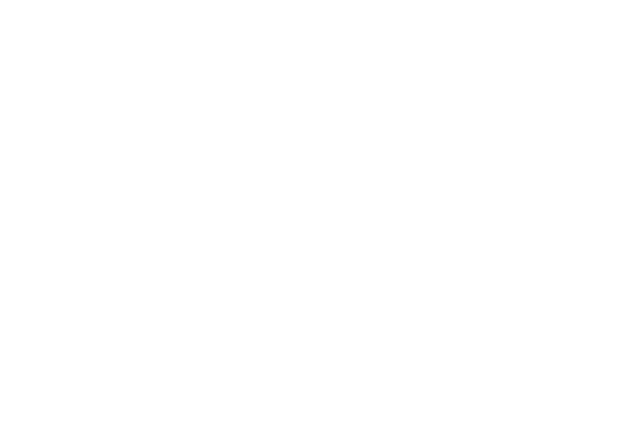
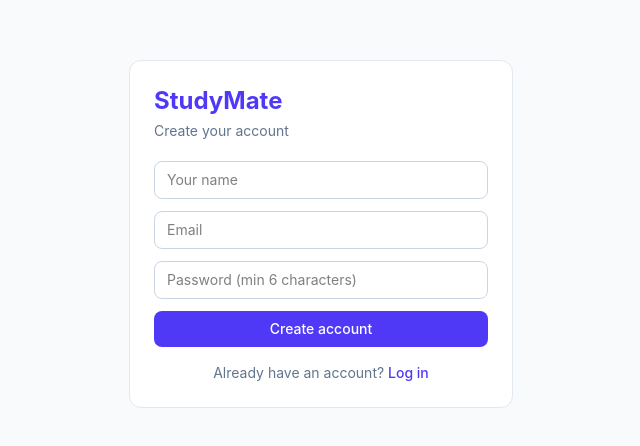
Before and after one commit to Shreyarg-77/studymate, a React (Vite) app in the folder client/: page /register in a window 1280 px wide. Before the commit this address had no page. Shown: the part 166-612 px from the top of the page, without its empty margins (319-959 px from the left). Built offline with nearby package versions, Linux system fonts and the light colour scheme; no server answers.

Commit message:
Axios client, auth context, login and register pages, protected routes

```diff
--- a/client/src/App.jsx
+++ b/client/src/App.jsx
@@ -1,25 +1,35 @@
-import { BrowserRouter, Routes, Route } from 'react-router-dom'
-import Layout from './components/Layout'
-import Subjects from './pages/Subjects'
-import Tasks from './pages/Tasks'
-import Timetable from './pages/Timetable'
-import Pomodoro from './pages/Pomodoro'
-import Notes from './pages/Notes'
+import { BrowserRouter, Routes, Route } from "react-router-dom";
+import { AuthProvider } from "./context/AuthContext";
+import ProtectedRoute from "./components/ProtectedRoute";
+import Layout from "./components/Layout";
+import Auth from "./pages/Auth";
+import Tasks from "./pages/Tasks";
+import Subjects from "./pages/Subjects";
+import Timetable from "./pages/Timetable";
+import Pomodoro from "./pages/Pomodoro";
+import Notes from "./pages/Notes";
 
 function App() {
   return (
+    <AuthProvider>
       <BrowserRouter>
         <Routes>
+          <Route path="/login" element={<Auth mode="login" />} />
+          <Route path="/register" element={<Auth mode="register" />} />
+
+          <Route element={<ProtectedRoute />}>
             <Route element={<Layout />}>
+              <Route path="/" element={<Tasks />} />
               <Route path="/subjects" element={<Subjects />} />
-          <Route path="/" element={<Tasks />} />
               <Route path="/timetable" element={<Timetable />} />
               <Route path="/pomodoro" element={<Pomodoro />} />
               <Route path="/notes" element={<Notes />} />
             </Route>
+          </Route>
         </Routes>
       </BrowserRouter>
-  )
+    </AuthProvider>
+  );
 }
 
-export default App
+export default App;
--- /dev/null
+++ b/client/src/api/client.js
@@ -0,0 +1,35 @@
+import axios from "axios";
+
+export const TOKEN_KEY = "studymate-token";
+
+const api = axios.create({
+  baseURL: import.meta.env.VITE_API_URL || "http://localhost:5000/api",
+});
+
+api.interceptors.request.use((config) => {
+  const token = localStorage.getItem(TOKEN_KEY);
+  if (token) config.headers.Authorization = `Bearer ${token}`;
+  return config;
+});
+
+api.interceptors.response.use(
+  (response) => response,
+  (error) => {
+    const url = error.config?.url || "";
+    const isAuthCall =
+      url.startsWith("/auth/login") || url.startsWith("/auth/register");
+    if (error.response?.status === 401 && !isAuthCall) {
+      localStorage.removeItem(TOKEN_KEY);
+      window.dispatchEvent(new Event("studymate-logout"));
+    }
+    return Promise.reject(error);
+  },
+);
+
+export function errorMessage(error) {
+  return (
+    error.response?.data?.message || error.message || "Something went wrong"
+  );
+}
+
+export default api;
--- a/client/src/components/Layout.jsx
+++ b/client/src/components/Layout.jsx
@@ -1,17 +1,20 @@
-import { NavLink, Outlet } from 'react-router-dom'
+import { NavLink, Outlet } from "react-router-dom";
+import { useAuth } from "../context/AuthContext";
 
 const links = [
-  { to: '/', label: 'Tasks', end: true },
-  { to: '/subjects', label: 'Subjects' },
-  { to: '/timetable', label: 'Timetable' },
-  { to: '/pomodoro', label: 'Pomodoro' },
-  { to: '/notes', label: 'Notes' },
-]
+  { to: "/", label: "Tasks", end: true },
+  { to: "/subjects", label: "Subjects" },
+  { to: "/timetable", label: "Timetable" },
+  { to: "/pomodoro", label: "Pomodoro" },
+  { to: "/notes", label: "Notes" },
+];
 
 function Layout() {
+  const { user, logout } = useAuth();
+
   return (
     <div className="min-h-screen bg-slate-50 text-slate-900 md:flex">
-      <aside className="hidden md:flex md:w-56 md:min-h-screen md:flex-col md:border-r md:border-slate-200 md:bg-white md:p-4">
+      <aside className="hidden md:flex md:min-h-screen md:w-56 md:flex-col md:border-r md:border-slate-200 md:bg-white md:p-4">
         <h1 className="mb-6 text-xl font-bold text-indigo-600">StudyMate</h1>
         <nav className="flex flex-col gap-1">
           {links.map((link) => (
@@ -22,8 +25,8 @@ function Layout() {
               className={({ isActive }) =>
                 `rounded-lg px-3 py-2 text-sm font-medium ${
                   isActive
-                    ? 'bg-indigo-50 text-indigo-600'
-                    : 'text-slate-600 hover:bg-slate-100'
+                    ? "bg-indigo-50 text-indigo-600"
+                    : "text-slate-600 hover:bg-slate-100"
                 }`
               }
             >
@@ -31,7 +34,25 @@ function Layout() {
             </NavLink>
           ))}
         </nav>
+
+        <div className="mt-auto border-t border-slate-200 pt-4">
+          <p className="truncate text-sm font-medium">{user?.name}</p>
+          <p className="mb-2 truncate text-xs text-slate-500">{user?.email}</p>
+          <button
+            onClick={logout}
+            className="text-sm text-red-500 hover:text-red-700"
+          >
+            Log out
+          </button>
+        </div>
       </aside>
+
+      <header className="flex items-center justify-between border-b border-slate-200 bg-white px-4 py-3 md:hidden">
+        <span className="font-bold text-indigo-600">StudyMate</span>
+        <button onClick={logout} className="text-sm text-red-500">
+          Log out
+        </button>
+      </header>
 
       <main className="flex-1 p-4 pb-24 md:p-8">
         <Outlet />
@@ -45,7 +66,7 @@ function Layout() {
             end={link.end}
             className={({ isActive }) =>
               `flex-1 py-3 text-center text-xs font-medium ${
-                isActive ? 'text-indigo-600' : 'text-slate-500'
+                isActive ? "text-indigo-600" : "text-slate-500"
               }`
             }
           >
@@ -54,7 +75,7 @@ function Layout() {
         ))}
       </nav>
     </div>
-  )
+  );
 }
 
-export default Layout
+export default Layout;
--- /dev/null
+++ b/client/src/components/ProtectedRoute.jsx
@@ -0,0 +1,19 @@
+import { Navigate, Outlet, useLocation } from "react-router-dom";
+import { useAuth } from "../context/AuthContext";
+
+function ProtectedRoute() {
+  const { user, loading } = useAuth();
+  const location = useLocation();
+
+  if (loading) {
+    return (
+      <div className="p-8 text-center text-sm text-slate-500">Loading...</div>
+    );
+  }
+  if (!user) {
+    return <Navigate to="/login" replace state={{ from: location }} />;
+  }
+  return <Outlet />;
+}
+
+export default ProtectedRoute;
--- /dev/null
+++ b/client/src/context/AuthContext.jsx
@@ -0,0 +1,64 @@
+import { createContext, useContext, useEffect, useState } from "react";
+import api, { TOKEN_KEY } from "../api/client";
+
+const AuthContext = createContext(null);
+
+export function AuthProvider({ children }) {
+  const [user, setUser] = useState(null);
+  const [loading, setLoading] = useState(() =>
+    Boolean(localStorage.getItem(TOKEN_KEY)),
+  );
+
+  useEffect(() => {
+    if (!localStorage.getItem(TOKEN_KEY)) return;
+    let cancelled = false;
+    api
+      .get("/auth/me")
+      .then((res) => {
+        if (!cancelled) setUser(res.data.user);
+      })
+      .catch(() => {
+        localStorage.removeItem(TOKEN_KEY);
+      })
+      .finally(() => {
+        if (!cancelled) setLoading(false);
+      });
+    return () => {
+      cancelled = true;
+    };
+  }, []);
+
+  useEffect(() => {
+    const onLogout = () => setUser(null);
+    window.addEventListener("studymate-logout", onLogout);
+    return () => window.removeEventListener("studymate-logout", onLogout);
+  }, []);
+
+  async function login(email, password) {
+    const res = await api.post("/auth/login", { email, password });
+    localStorage.setItem(TOKEN_KEY, res.data.token);
+    setUser(res.data.user);
+  }
+
+  async function register(name, email, password) {
+    const res = await api.post("/auth/register", { name, email, password });
+    localStorage.setItem(TOKEN_KEY, res.data.token);
+    setUser(res.data.user);
+  }
+
+  function logout() {
+    localStorage.removeItem(TOKEN_KEY);
+    setUser(null);
+  }
+
+  return (
+    <AuthContext.Provider value={{ user, loading, login, register, logout }}>
+      {children}
+    </AuthContext.Provider>
+  );
+}
+
+// eslint-disable-next-line react-refresh/only-export-components
+export function useAuth() {
+  return useContext(AuthContext);
+}
--- /dev/null
+++ b/client/src/pages/Auth.jsx
@@ -0,0 +1,104 @@
+import { useState } from "react";
+import { Link, Navigate, useLocation, useNavigate } from "react-router-dom";
+import { useAuth } from "../context/AuthContext";
+import { errorMessage } from "../api/client";
+
+function Auth({ mode }) {
+  const isRegister = mode === "register";
+  const { user, login, register } = useAuth();
+  const navigate = useNavigate();
+  const location = useLocation();
+
+  const [name, setName] = useState("");
+  const [email, setEmail] = useState("");
+  const [password, setPassword] = useState("");
+  const [error, setError] = useState("");
+  const [submitting, setSubmitting] = useState(false);
+
+  if (user) return <Navigate to="/" replace />;
+
+  async function handleSubmit(e) {
+    e.preventDefault();
+    setError("");
+    setSubmitting(true);
+    try {
+      if (isRegister) await register(name, email, password);
+      else await login(email, password);
+      navigate(location.state?.from?.pathname || "/", { replace: true });
+    } catch (err) {
+      setError(errorMessage(err));
+    } finally {
+      setSubmitting(false);
+    }
+  }
+
+  const inputClass =
+    "w-full rounded-lg border border-slate-300 bg-white px-3 py-2 text-sm outline-none focus:border-indigo-500";
+
+  return (
+    <div className="flex min-h-screen items-center justify-center bg-slate-50 p-4">
+      <div className="w-full max-w-sm rounded-xl border border-slate-200 bg-white p-6">
+        <h1 className="mb-1 text-2xl font-bold text-indigo-600">StudyMate</h1>
+        <p className="mb-5 text-sm text-slate-500">
+          {isRegister ? "Create your account" : "Log in to your planner"}
+        </p>
+
+        <form onSubmit={handleSubmit} className="flex flex-col gap-3">
+          {isRegister && (
+            <input
+              value={name}
+              onChange={(e) => setName(e.target.value)}
+              placeholder="Your name"
+              autoComplete="name"
+              className={inputClass}
+            />
+          )}
+          <input
+            type="email"
+            value={email}
+            onChange={(e) => setEmail(e.target.value)}
+            placeholder="Email"
+            autoComplete="email"
+            className={inputClass}
+          />
+          <input
+            type="password"
+            value={password}
+            onChange={(e) => setPassword(e.target.value)}
+            placeholder={
+              isRegister ? "Password (min 6 characters)" : "Password"
+            }
+            autoComplete={isRegister ? "new-password" : "current-password"}
+            className={inputClass}
+          />
+
+          {error && <p className="text-sm text-red-600">{error}</p>}
+
+          <button
+            type="submit"
+            disabled={submitting}
+            className="rounded-lg bg-indigo-600 px-4 py-2 text-sm font-medium text-white hover:bg-indigo-700 disabled:opacity-60"
+          >
+            {submitting
+              ? "Please wait..."
+              : isRegister
+                ? "Create account"
+                : "Log in"}
+          </button>
+        </form>
+
+        <p className="mt-4 text-center text-sm text-slate-500">
+          {isRegister ? "Already have an account? " : "New here? "}
+          <Link
+            to={isRegister ? "/login" : "/register"}
+            className="font-medium text-indigo-600 hover:underline"
+          >
+            {isRegister ? "Log in" : "Create an account"}
+          </Link>
+        </p>
+      </div>
+    </div>
+  );
+}
+
+export default Auth;
```
Lines whose indentation alone changed are shown as unchanged.
